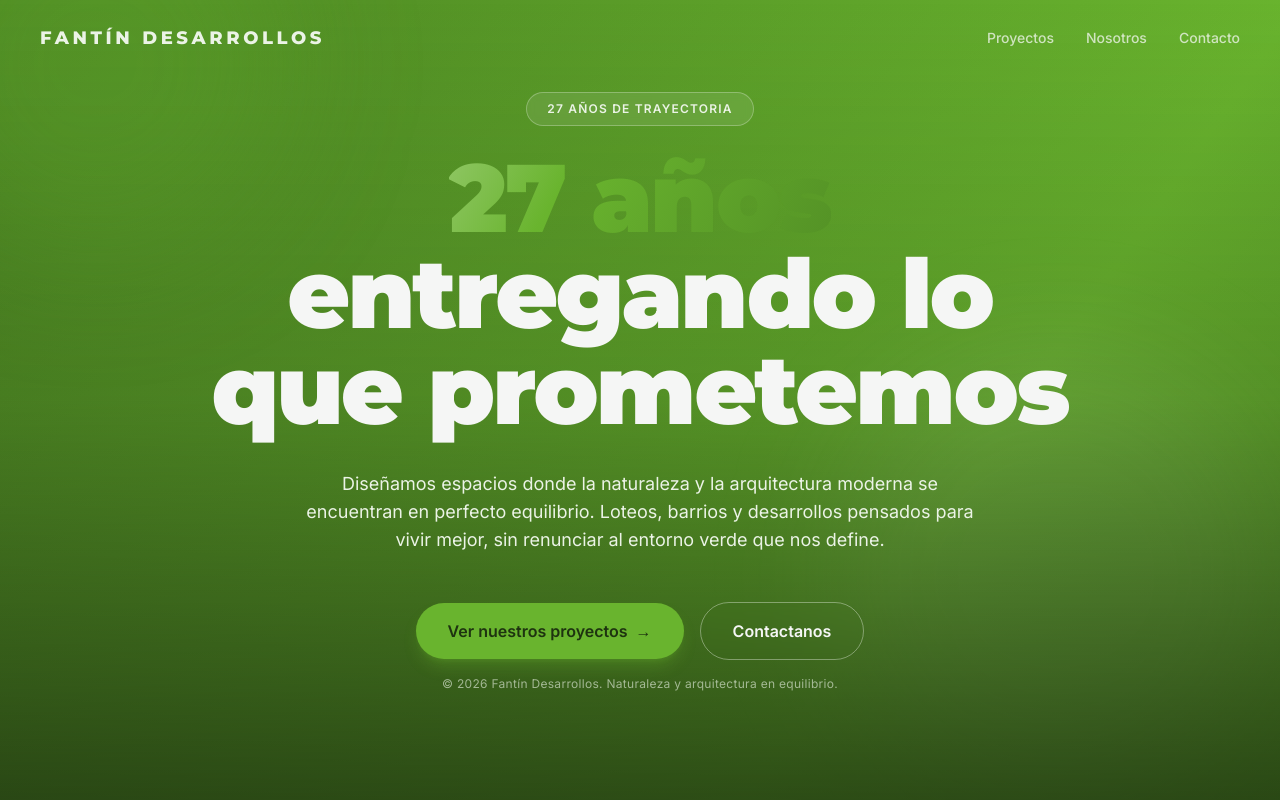
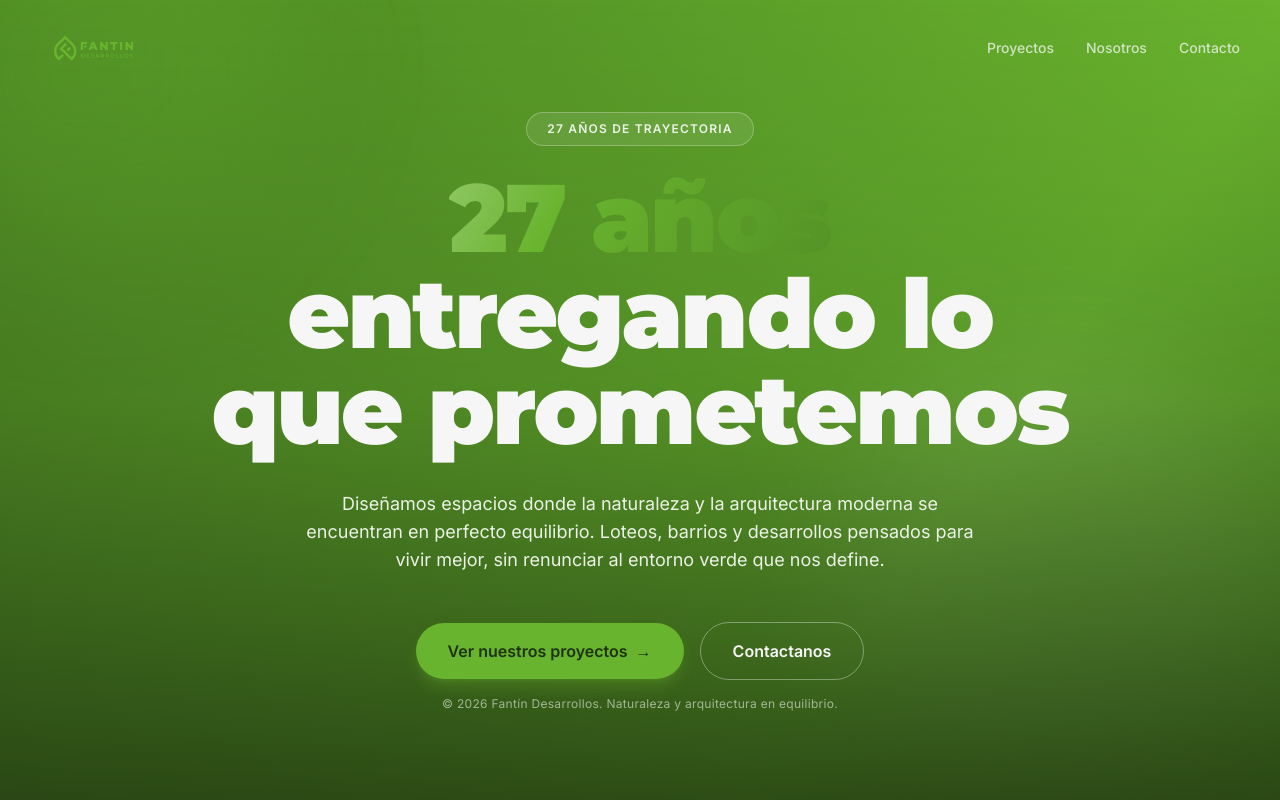
Before and after one commit to Federico-Rosso/fantin-desarrollos, a Next.js app: page / in a window 1280 px wide. Shown: the top 800 px of the page. Built offline with nearby package versions, Linux system fonts and the light colour scheme.

Commit message:
feat: update Hero component header with logo and navigation link
Updated motion.a tag, added logo image, and removed text content

```diff
--- a/src/components/Hero.jsx
+++ b/src/components/Hero.jsx
@@ -33,14 +33,19 @@ export default function Hero() {
 
       {/* Header */}
       <header className="relative z-10 mx-auto flex w-full max-w-7xl items-center justify-between px-6 py-6 sm:px-10">
-        <motion.span
+        <motion.a
+          href="#inicio"
           initial={{ opacity: 0, y: -16 }}
           animate={{ opacity: 1, y: 0 }}
           transition={{ duration: 0.6 }}
-          className="cursor-pointer font-heading text-lg font-extrabold uppercase tracking-[0.2em] text-sage transition-all duration-300 ease-in-out hover:scale-105 hover:text-primary-green"
+          className="cursor-pointer transition-all duration-300 ease-in-out hover:scale-105"
         >
-          Fantín Desarrollos
-        </motion.span>
+          <img
+            src="/images/logo-header.png"
+            alt="Fantín Desarrollos"
+            className="h-12 w-auto object-contain"
+          />
+        </motion.a>
         <motion.nav
           initial={{ opacity: 0, y: -16 }}
           animate={{ opacity: 1, y: 0 }}
```
